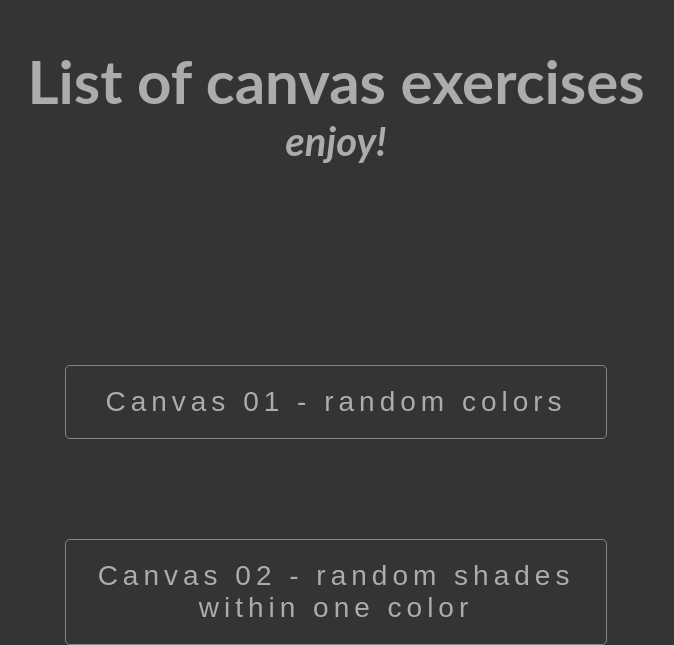
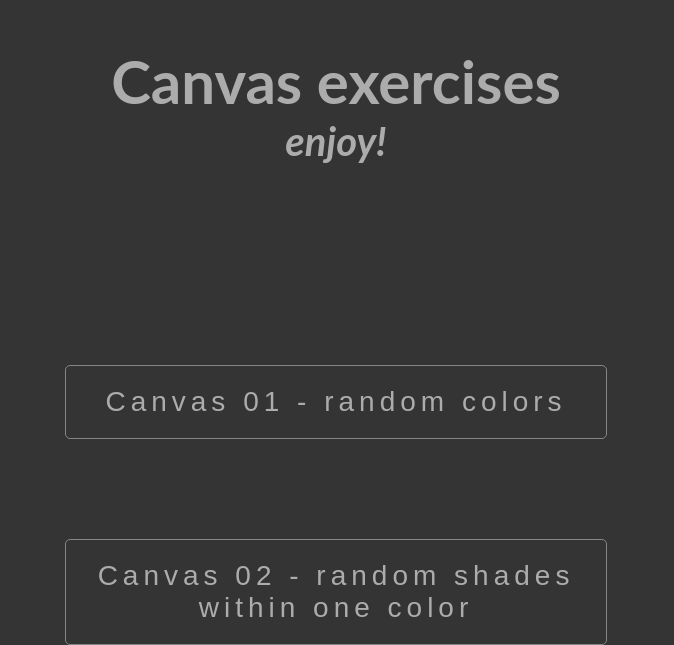
Before and after one commit to michalzagrodzki/Canvas-Exercise, a website: page app/index.html in a window 1280 px wide. Shown: the part 155-800 px from the top of the page, without its empty margins (304-978 px from the left). Drawn offline with Linux system fonts and the light colour scheme.

Commit message:
Change title of index.html

```diff
--- a/app/index.html
+++ b/app/index.html
@@ -10,7 +10,7 @@
   </head>
 
   <body>
-  <h1>List of canvas exercises</h1>
+  <h1>Canvas exercises</h1>
   <h2>enjoy!</h2>
   <a href="canvas01.html">
     <div class="link-button">
```
